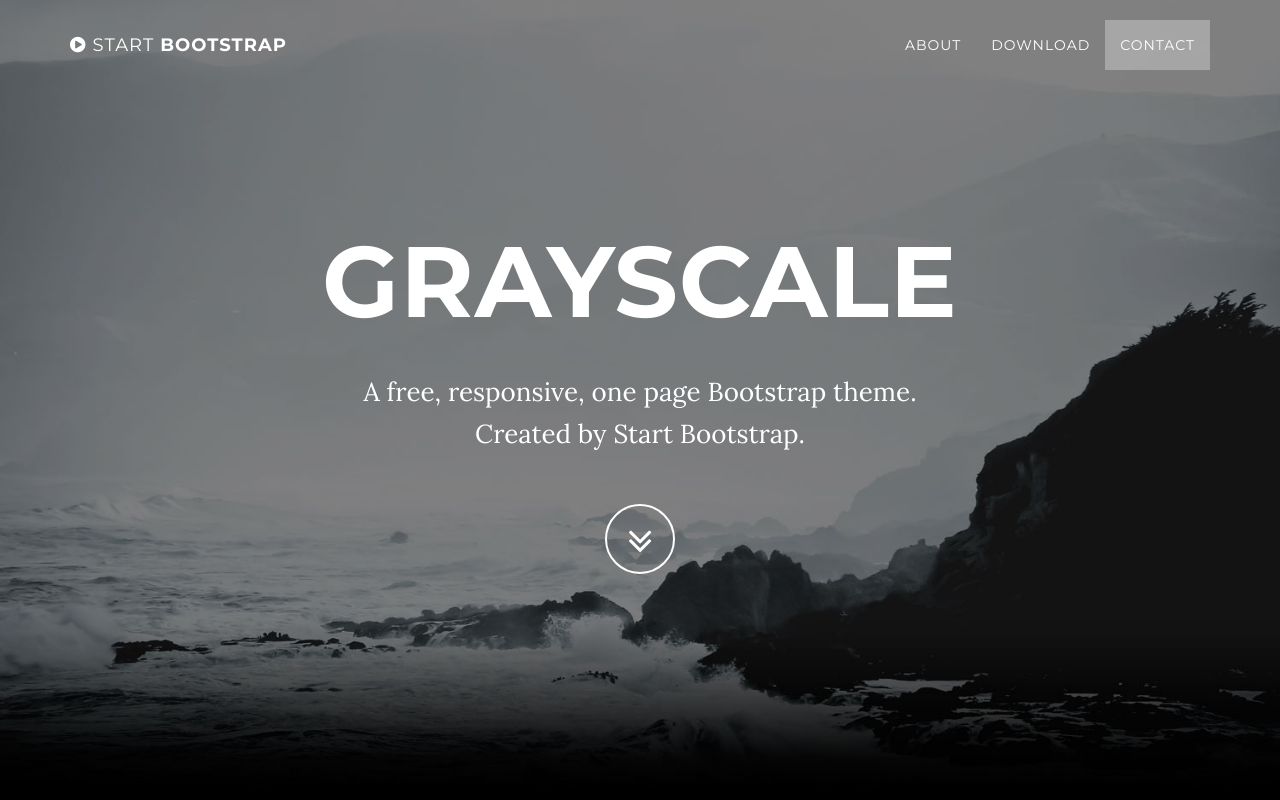
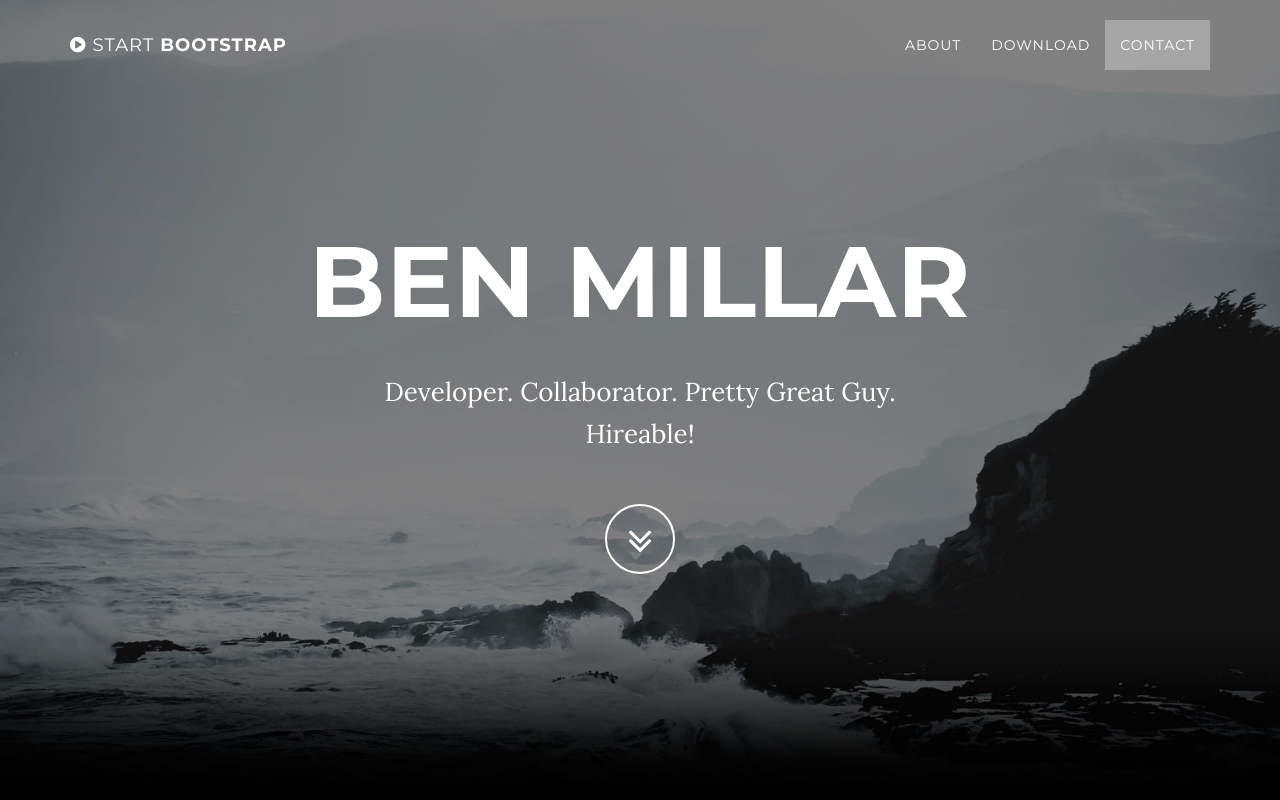
Before and after one commit to millarba/millarba.github.io, a website: page index.html in a window 1280 px wide. Shown: the top 800 px of the page. Drawn offline with nearby package versions, Linux system fonts and the light colour scheme; some packages are replaced by stand-ins of ours.

Commit message:
name change

```diff
--- a/index.html
+++ b/index.html
@@ -9,7 +9,7 @@
     <meta name="description" content="">
     <meta name="author" content="">
 
-    <title>Grayscale - Start Bootstrap Theme</title>
+    <title>Ben Millar - Web Developer</title>
 
     <!-- Bootstrap Core CSS -->
     <link href="vendor/bootstrap/css/bootstrap.min.css" rel="stylesheet">
@@ -74,9 +74,9 @@
             <div class="container">
                 <div class="row">
                     <div class="col-md-8 col-md-offset-2">
-                        <h1 class="brand-heading">Grayscale</h1>
-                        <p class="intro-text">A free, responsive, one page Bootstrap theme.
-                            <br>Created by Start Bootstrap.</p>
+                        <h1 class="brand-heading">Ben Millar</h1>
+                        <p class="intro-text">Developer. Collaborator. Pretty Great Guy.
+                            <br>Hireable!</p>
                         <a href="#about" class="btn btn-circle page-scroll">
                             <i class="fa fa-angle-double-down animated"></i>
                         </a>
```
